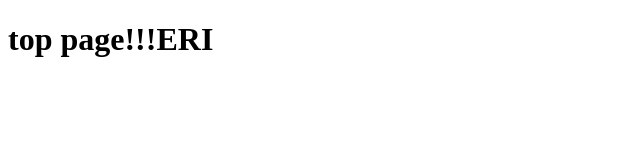
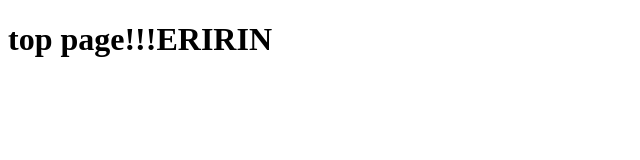
Before and after one commit to erikaori/FE2024template001, a plain HTML site: page index.html in a window 1280 px wide. Shown: the whole page, without its empty margins (0-640 px from the left). Drawn offline with Linux system fonts and the light colour scheme.

Commit message:
Update index.html

```diff
--- a/index.html
+++ b/index.html
@@ -8,7 +8,7 @@
 </head>
 
 <body>
-    <h1>top page!!!ERI</h1>
+    <h1>top page!!!ERIRIN</h1>
 </body>
 
 </html>
```
